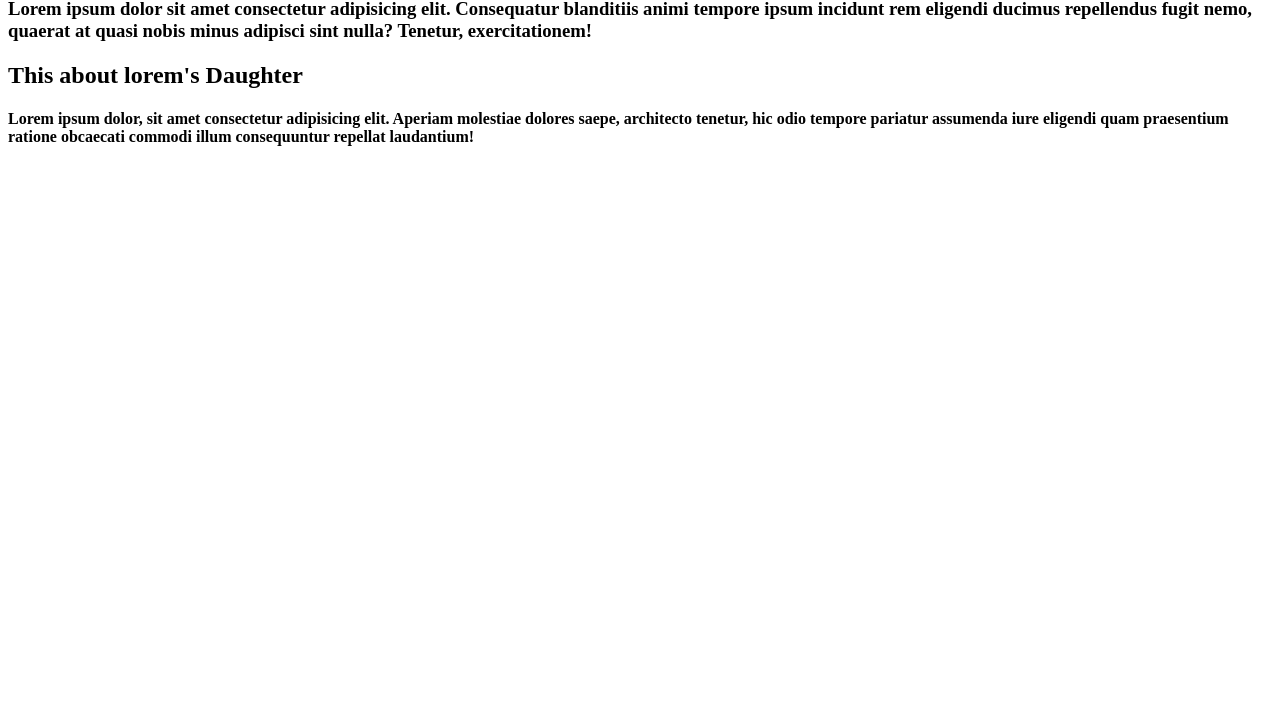
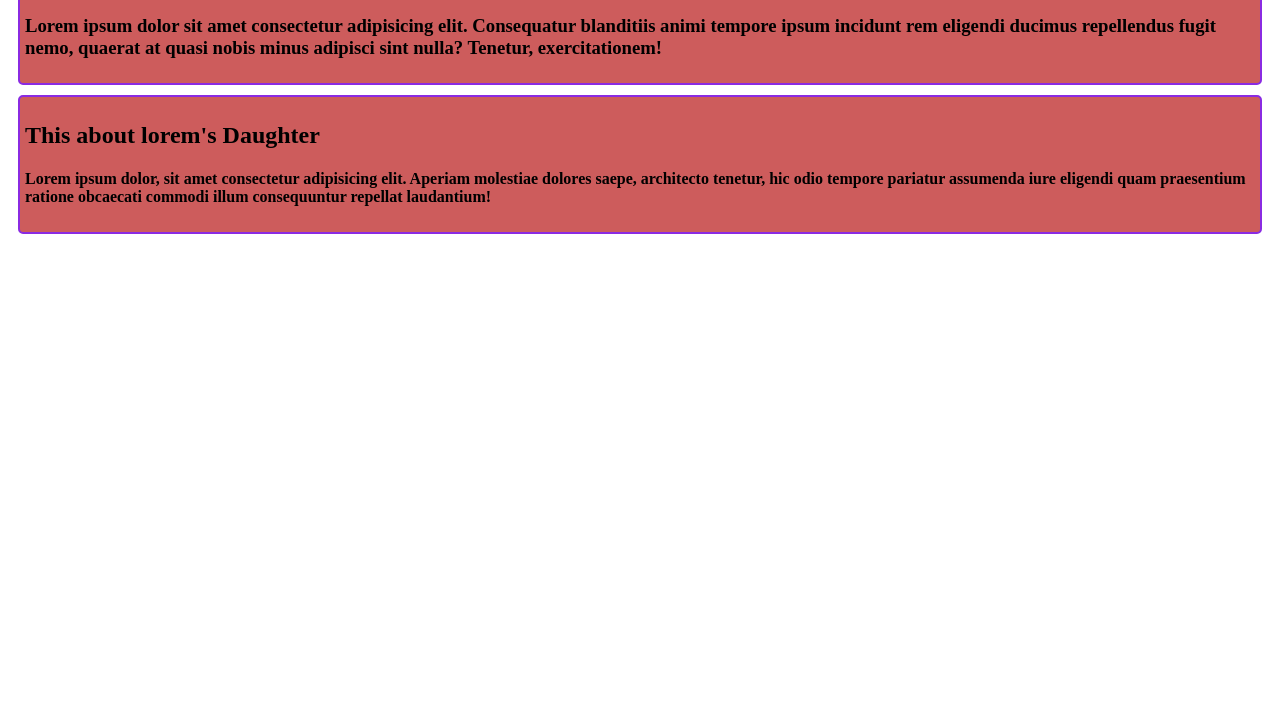
Before and after one commit to SayedLabib/My-Practices-repo, a plain HTML site: page index.html in a window 1280 px wide. Shown: the part 82-800 px from the top of the page. Drawn offline with Linux system fonts and the light colour scheme; the site is published under a folder, as on GitHub Pages, so addresses that start at the root find nothing.

Commit message:
something updated

```diff
--- a/index.html
+++ b/index.html
@@ -4,7 +4,7 @@
     <meta charset="UTF-8">
     <meta name="viewport" content="width=device-width, initial-scale=1.0">
     <title>Practices Section</title>
-    <link rel="stylesheet" href="/My-PRACTICES-REPO/CSS/style.css">
+    <link rel="stylesheet" href="CSS/style.css">
 </head>
 <body>
 
```
